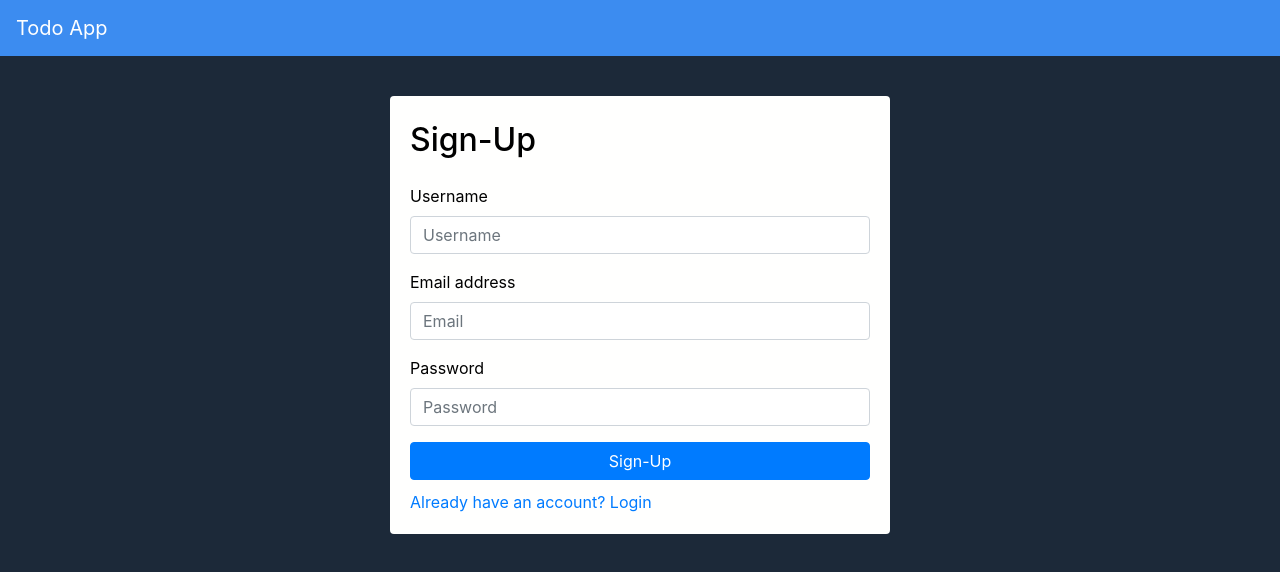
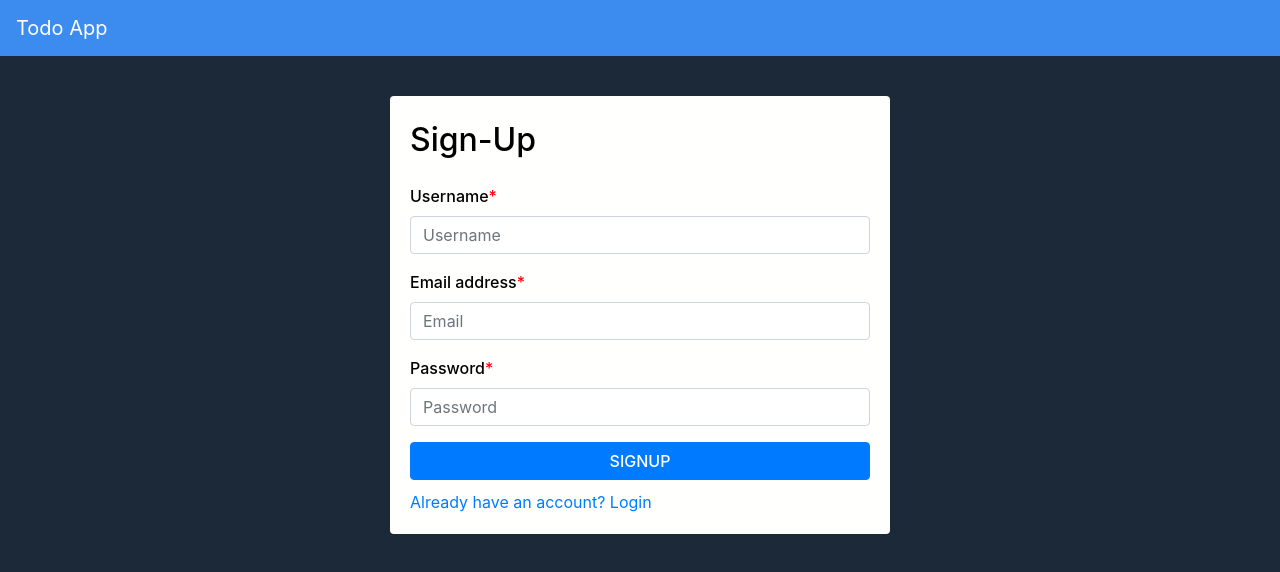
Before and after one commit to harshgandhi-1999/react-todo-app, a React (Create React App) app in the folder todo-app-frontend/: page /signup in a window 1280 px wide. Shown: the top 572 px of the page. Built offline with nearby package versions, Linux system fonts and the light colour scheme.

Commit message:
signup page completed

```diff
--- a/todo-app-frontend/package.json
+++ b/todo-app-frontend/package.json
@@ -6,6 +6,7 @@
     "@testing-library/jest-dom": "^4.2.4",
     "@testing-library/react": "^9.3.2",
     "@testing-library/user-event": "^7.1.2",
+    "axios": "^0.20.0",
     "bootstrap": "^4.5.2",
     "react": "^16.13.1",
     "react-bootstrap": "^1.3.0",
--- a/todo-app-frontend/src/App.js
+++ b/todo-app-frontend/src/App.js
@@ -1,9 +1,10 @@
 import React from "react";
-import { BrowserRouter, Switch, Route } from "react-router-dom";
+import { BrowserRouter, Switch, Route, Redirect } from "react-router-dom";
 import "./App.css";
 import Dashboard from "./pages/UserDashboardPage/Dashboard";
 import Login from "./pages/LoginPage/Login";
 import Signup from "./pages/SignupPage/Signup";
+import NotFound from "./pages/NotFoundPage/NotFound";
 
 function App() {
   return (
@@ -13,6 +14,8 @@ function App() {
           <Route path="/signup" component={Signup} exact />
           <Route path="/login" component={Login} exact />
           <Route path="/" component={Dashboard} exact />
+          <Route path="/notfound" component={NotFound} exact />
+          <Redirect to="/notfound" />
         </Switch>
       </BrowserRouter>
     </div>
--- a/todo-app-frontend/src/index.js
+++ b/todo-app-frontend/src/index.js
@@ -5,12 +5,7 @@ import App from "./App";
 import * as serviceWorker from "./serviceWorker";
 import "bootstrap/dist/css/bootstrap.min.css";
 
-ReactDOM.render(
-  <React.StrictMode>
-    <App />
-  </React.StrictMode>,
-  document.getElementById("root")
-);
+ReactDOM.render(<App />, document.getElementById("root"));
 
 // If you want your app to work offline and load faster, you can change
 // unregister() to register() below. Note this comes with some pitfalls.
--- a/todo-app-frontend/src/pages/LoginPage/components/LoginFormComponent.js
+++ b/todo-app-frontend/src/pages/LoginPage/components/LoginFormComponent.js
@@ -2,8 +2,15 @@ import React from "react";
 import "./LoginForm.css";
 import { Form, Button } from "react-bootstrap";
 import { API } from "../../../utils/api";
+import { Link } from "react-router-dom";
+import axios from "axios";
 
-import { Link } from "react-router-dom";
+const config = {
+  headers: {
+    Accept: "application/json",
+    "Content-Type": "application/json",
+  },
+};
 
 const LoginFormComponent = () => {
   const handleSubmit = (e) => {
@@ -13,21 +20,14 @@ const LoginFormComponent = () => {
       password: e.target.formPassword.value,
     });
     console.log(data);
-    fetch(`${API}/signin`, {
-      method: "POST",
-      body: data,
-      headers: {
-        Accept: "application/json",
-        "Content-Type": "application/json",
-      },
-    })
-      .then((res) => res.json())
+    axios
+      .post(`${API}/signin`, data, config)
       .then((res) => {
         console.log(res);
       })
-      .catch((err) => console.log(err));
-    e.target.formEmail.value = "";
-    e.target.formPassword.value = "";
+      .catch((err) => {
+        console.log(err);
+      });
   };
 
   return (
@@ -36,19 +36,19 @@ const LoginFormComponent = () => {
         <Form onSubmit={handleSubmit}>
           <div className="login-form-heading">Log-In</div>
           <Form.Group controlId="formEmail">
-            <Form.Label>Email address</Form.Label>
+            <Form.Label style={{ fontWeight: "500" }}>Email address</Form.Label>
             <Form.Control type="email" placeholder="Enter email" />
           </Form.Group>
           <Form.Group controlId="formPassword">
-            <Form.Label>Password</Form.Label>
+            <Form.Label style={{ fontWeight: "500" }}>Password</Form.Label>
             <Form.Control type="password" placeholder="Password" />
           </Form.Group>
           <Button
             variant="primary"
             type="submit"
-            style={{ width: "100%", marginBottom: "10px" }}
+            style={{ width: "100%", marginBottom: "10px", fontWeight: "500" }}
           >
-            Log-In
+            LOGIN
           </Button>
           <Link to="/signup">
             <span className="register-link">
--- /dev/null
+++ b/todo-app-frontend/src/pages/NotFoundPage/NotFound.js
@@ -0,0 +1,7 @@
+import React from "react";
+
+const NotFound = () => {
+  return <div style={{ color: "#fff" }}>404 page not found</div>;
+};
+
+export default NotFound;
--- a/todo-app-frontend/src/pages/SignupPage/Signup.js
+++ b/todo-app-frontend/src/pages/SignupPage/Signup.js
@@ -1,13 +1,28 @@
-import React from "react";
+import React, { useState } from "react";
 
 import WelcomeNavbar from "../../components/WelcomeNavbar";
 import SignupFormComponent from "./components/SignupFormComponent";
+import SignUpToast from "./components/SignUpToast";
 
-const Signup = () => {
+const Signup = (props) => {
+  const [show, setShow] = useState(false);
+  const [toastHeader, settoastHeader] = useState("");
+  const [toastBody, settoastBody] = useState("");
   return (
     <>
       <WelcomeNavbar />
-      <SignupFormComponent />
+      <SignUpToast
+        show={show}
+        setShow={setShow}
+        toastHeader={toastHeader}
+        toastBody={toastBody}
+      />
+      <SignupFormComponent
+        history={props.history}
+        setShow={setShow}
+        settoastBody={settoastBody}
+        settoastHeader={settoastHeader}
+      />
     </>
   );
 };
--- /dev/null
+++ b/todo-app-frontend/src/pages/SignupPage/components/SignUpToast.js
@@ -0,0 +1,28 @@
+import React from "react";
+import { Toast } from "react-bootstrap";
+
+const SignUpToast = ({ show, setShow, toastHeader, toastBody }) => {
+  return (
+    <Toast
+      onClose={() => setShow(false)}
+      show={show}
+      className="toast-style"
+      style={{
+        background: "#fff",
+        maxWidth: "200px",
+        margin: "10px auto",
+      }}
+    >
+      <Toast.Header>
+        <strong className="mr-auto">
+          <b>{toastHeader}</b>
+        </strong>
+      </Toast.Header>
+      <Toast.Body style={{ color: "#000", padding: "8px" }}>
+        {toastBody}
+      </Toast.Body>
+    </Toast>
+  );
+};
+
+export default SignUpToast;
--- a/todo-app-frontend/src/pages/SignupPage/components/SignupFormComponent.js
+++ b/todo-app-frontend/src/pages/SignupPage/components/SignupFormComponent.js
@@ -1,32 +1,121 @@
-import React from "react";
-import { Form, Button } from "react-bootstrap";
+import React, { useState } from "react";
+import { Form, Button, Spinner } from "react-bootstrap";
 import { Link } from "react-router-dom";
 import "./SignupForm.css";
+import { API } from "../../../utils/api";
+import axios from "axios";
 
-const SignupFormComponent = () => {
+const config = {
+  headers: {
+    Accept: "application/json",
+    "Content-Type": "application/json",
+  },
+};
+
+const SignupFormComponent = ({
+  history,
+  setShow,
+  settoastHeader,
+  settoastBody,
+}) => {
+  const [validated, setValidated] = useState(false);
+  const [loading, setLoading] = useState(false);
+
+  const handleSubmit = (e) => {
+    e.preventDefault();
+    const form = e.currentTarget;
+    if (form.checkValidity() === false) {
+      e.stopPropagation();
+    } else {
+      setLoading(true);
+      e.persist();
+      const data = JSON.stringify({
+        username: e.target.formName.value,
+        email: e.target.formEmail.value,
+        password: e.target.formPassword.value,
+      });
+
+      axios
+        .post(`${API}/signup`, data, config)
+        .then((res) => {
+          setLoading(false);
+          settoastHeader(res.data.message);
+          settoastBody("Redirecting to login page ...");
+          setShow(true);
+          setTimeout(() => {
+            history.push("/login");
+          }, 2500);
+        })
+        .catch((err) => {
+          setLoading(false);
+          if (err.response) {
+            settoastHeader("SignUp Failed");
+            settoastBody(err.response.data.message);
+            setShow(true);
+            console.log(err.response);
+          } else {
+            console.log(err);
+          }
+        });
+    }
+
+    setValidated(true);
+  };
+
   return (
     <div className="signup-form-container">
       <div className="signup-form-style">
-        <Form>
+        <Form noValidate validated={validated} onSubmit={handleSubmit}>
           <div className="signup-form-heading">Sign-Up</div>
           <Form.Group controlId="formName">
-            <Form.Label>Username</Form.Label>
-            <Form.Control type="text" placeholder="Username" />
+            <Form.Label style={{ fontWeight: "500" }}>
+              Username<span style={{ color: "red" }}>*</span>
+            </Form.Label>
+            <Form.Control type="text" placeholder="Username" required />
+            <Form.Control.Feedback type="invalid">
+              Please provide a username
+            </Form.Control.Feedback>
           </Form.Group>
           <Form.Group controlId="formEmail">
-            <Form.Label>Email address</Form.Label>
-            <Form.Control type="email" placeholder="Email" />
+            <Form.Label style={{ fontWeight: "500" }}>
+              Email address<span style={{ color: "red" }}>*</span>
+            </Form.Label>
+            <Form.Control type="email" placeholder="Email" required />
+            <Form.Control.Feedback type="invalid">
+              Please provide a valid email
+            </Form.Control.Feedback>
           </Form.Group>
           <Form.Group controlId="formPassword">
-            <Form.Label>Password</Form.Label>
-            <Form.Control type="password" placeholder="Password" />
+            <Form.Label style={{ fontWeight: "500" }}>
+              Password<span style={{ color: "red" }}>*</span>
+            </Form.Label>
+            <Form.Control
+              type="password"
+              placeholder="Password"
+              required
+              pattern=".{3,}"
+            />
+            <Form.Control.Feedback type="invalid">
+              Password should be atleast 3 chars
+            </Form.Control.Feedback>
           </Form.Group>
           <Button
             variant="primary"
             type="submit"
-            style={{ width: "100%", marginBottom: "10px" }}
+            style={{ width: "100%", marginBottom: "10px", fontWeight: "500" }}
+            disabled={loading}
           >
-            Sign-Up
+            {loading && (
+              <Spinner
+                as="span"
+                animation="border"
+                size="sm"
+                role="status"
+                aria-hidden="true"
+              />
+            )}
+            {"   "}
+            SIGNUP
           </Button>
           <Link to="/login">
             <span className="login-link">Already have an account? Login</span>
```
Also changed, not shown: todo-app-frontend/src/components/PageLoader.js (added, +8 -0 lines).
